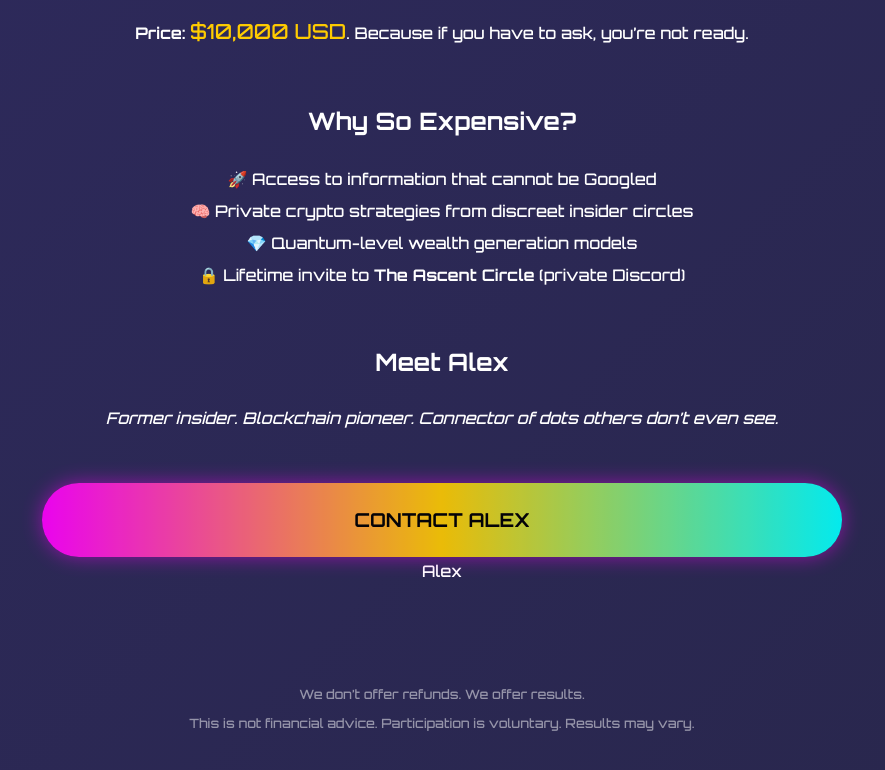
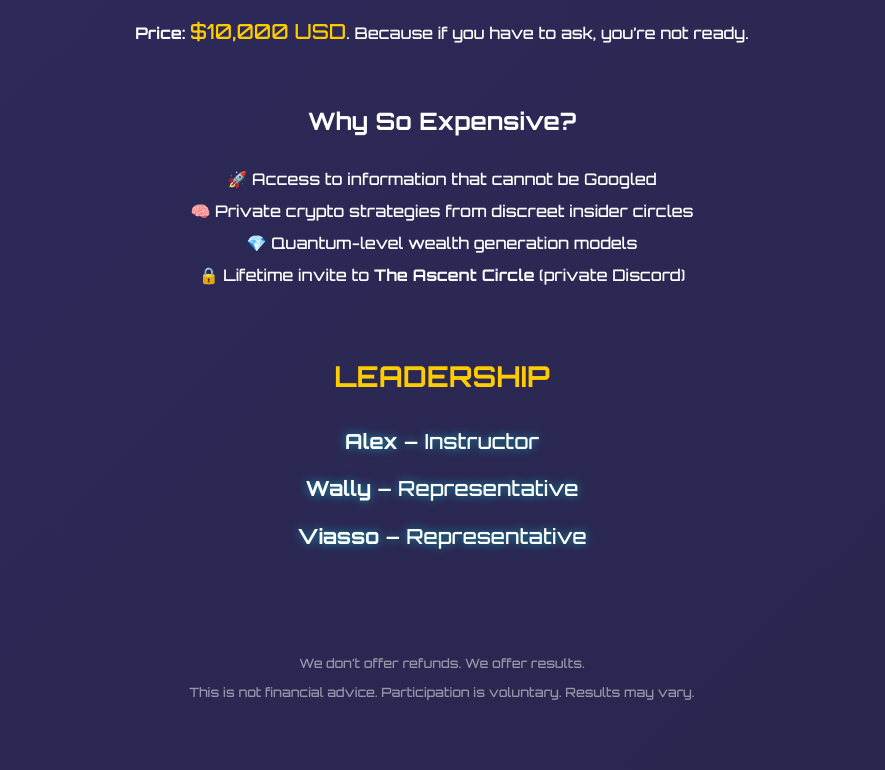
Before and after one commit to ww969696/crypto, a plain HTML site: page index.html in a window 1280 px wide. Shown: the part 484-1254 px from the top of the page, without its empty margins (198-1083 px from the left). Drawn offline with Linux system fonts and the light colour scheme.

Commit message:
Update index.html

```diff
--- a/index.html
+++ b/index.html
@@ -97,33 +97,27 @@
             100% {clip: rect(0, 9999px, 0, 0);}
         }
 
-        .btn {
-            background: linear-gradient(90deg, #ff00ff, #ffcc00, #00ffff);
-            border: none;
-            padding: 20px 40px;
-            font-size: 1.2em;
-            margin-top: 50px;
-            color: #000;
+        .team {
+            margin-top: 60px;
+        }
+
+        .team h2 {
+            font-size: 1.8em;
+            margin-bottom: 20px;
             text-transform: uppercase;
-            font-weight: bold;
-            border-radius: 50px;
-            cursor: default;
-            box-shadow: 0 0 20px #ff00ff88;
-            opacity: 0.9;
+            color: #ffcc00;
+        }
+
+        .member {
+            font-size: 1.3em;
+            margin: 10px 0;
+            text-shadow: 0 0 10px #00ffff88;
         }
 
         .footer {
             margin-top: 100px;
             font-size: 0.8em;
             opacity: 0.5;
-        }
-
-        .alex {
-            font-size: 1.5em;
-            margin-top: 30px;
-            color: #ffcc00;
-            text-shadow: 0 0 10px #ff00ff88;
-            cursor: default;
         }
     </style>
 </head>
@@ -148,11 +142,12 @@
                 <li>🔒 Lifetime invite to <b>The Ascent Circle</b> (private Discord)</li>
             </ul>
 
-            <h2 style="margin-top:50px;">Meet Alex</h2>
-            <p><i>Former insider. Blockchain pioneer. Connector of dots others don’t even see.</i></p>
-
-            <div class="btn">Contact Alex</div>
-            <div class="LEARN FROM ALEX, VIASSO AND WALMARTWINE">Alex</div>
+            <div class="team">
+                <h2>Leadership</h2>
+                <div class="member"><b>Alex</b> – Instructor</div>
+                <div class="member"><b>Wally</b> – Representative</div>
+                <div class="member"><b>Viasso</b> – Representative</div>
+            </div>
         </div>
 
         <div class="footer">
```
